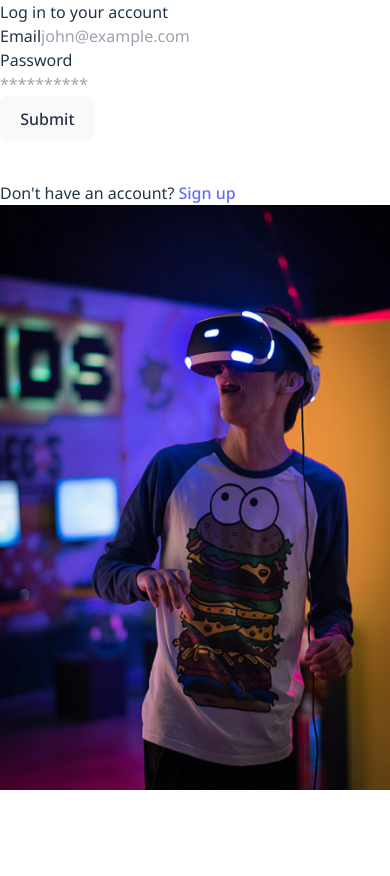
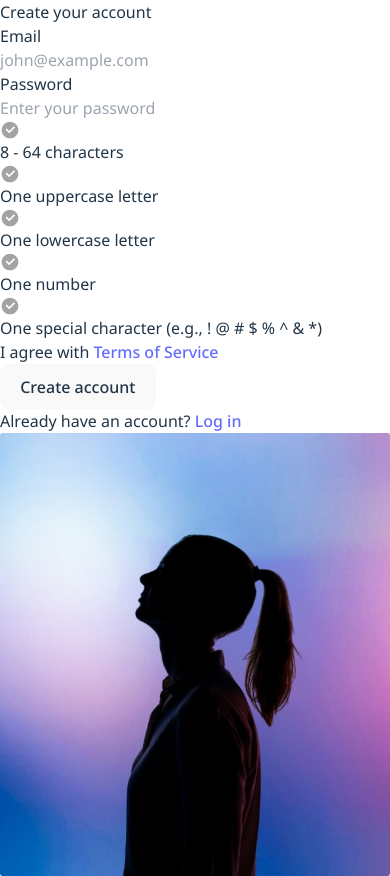
Before and after one commit to marekf93/LoginPageReact, a React (Vite) app: page /signup in a window 390 px wide. Before the commit the page ends 844 px from the top, so only its background shows below. Built offline with nearby package versions, Linux system fonts and the light colour scheme.

Commit message:
Create your account added TOS, clickable checkbox, inputs for password

```diff
--- a/src/App.tsx
+++ b/src/App.tsx
@@ -1,7 +1,8 @@
 import React, { useState, useEffect, useRef } from 'react';
+import { BrowserRouter as Router, Route, Routes, Navigate } from 'react-router-dom';
 import LoginForm from './components/LoginForm';
+import SignUp from './components/SignUp';
 import ErrorNotification from './components/ErrorNotification';
-
 
 const App: React.FC = () => {
   const [showError, setShowError] = useState(false);
@@ -20,22 +21,19 @@ const App: React.FC = () => {
   };
 
   return (
-    <div className="min-h-screen flex items-center justify-center p-4">
-      <div className="w-full max-w-6xl mx-auto flex flex-col lg:flex-row items-center justify-center">
-        <LoginForm onError={handleShowError} />
-        <div className="hidden lg:block lg:w-1/2 bg-white rounded-md shadow max-w-md">
-          <img
-            src="login_image.jfif"
-            alt="Login Image"
-            className="w-full h-full object-cover rounded-lg"
-          />
-        </div>
+    <Router>
+      <div className="min-h-screen flex items-center justify-center p-4">
+        <div className="w-full max-w-6xl mx-auto flex flex-col lg:flex-row items-center justify-center">
+          <Routes>
+            <Route path="/login" element={<LoginForm onError={handleShowError} />} />
+            <Route path="/signup" element={<SignUp onError={handleShowError} />} />
+            <Route path="/" element={<Navigate to="/login" replace />} />
+          </Routes>
+         </div>
+        {showError && <ErrorNotification />}
       </div>
-      {showError && <ErrorNotification />}
-    </div>
+    </Router>
   );
 };
 
-
-
 export default App;
--- a/src/components/LoginForm.tsx
+++ b/src/components/LoginForm.tsx
@@ -1,14 +1,6 @@
 import React, { useState } from 'react';
 import { GoogleLogin } from '@react-oauth/google';
-
-<GoogleLogin
-  onSuccess={credentialResponse => {
-    console.log(credentialResponse);
-  }}
-  onError={() => {
-    console.log('Login Failed');
-  }}
-/>;
+import { Link } from 'react-router-dom';
 
 interface LoginFormProps {
   onError: () => void;
@@ -30,6 +22,7 @@ const LoginForm: React.FC<LoginFormProps> = ({ onError }) => {
   };
 
   return (
+    <div className="flex w-full max-w-5xl mx-auto">
       <div className="w-full lg:w-1/2 max-w-md mx-auto lg:mx-0 px-6 py-12 bg-white rounded-lg shadow flex flex-col justify-center items-center gap-8">
         <h2 className="text-neutral-900 text-3xl font-semibold font-['Noto Sans'] leading-9 sm:text-center">Log in to your account</h2>
         <form className="w-full space-y-6" onSubmit={handleSubmit}>
@@ -72,8 +65,7 @@ const LoginForm: React.FC<LoginFormProps> = ({ onError }) => {
             </div>
           </div>
 
-
-        <div className="flex flex-col items-center gap-4 w-full">
+          <div className="flex flex-col items-center gap-4 w-full ">
             <button
               type="submit"
               className="w-full max-w-[300px] py-2 px-4 bg-indigo-600 hover:bg-indigo-700 rounded-md text-white text-sm font-medium transition-colors duration-300">
@@ -90,15 +82,23 @@ const LoginForm: React.FC<LoginFormProps> = ({ onError }) => {
               width={300}
             />
           </div>
-
         </form>
         <p className="text-center text-sm">
           <span className="text-neutral-600">Don't have an account? </span>
-        <a href="#" className="text-indigo-600 hover:text-indigo-500 font-medium">Sign up</a>
+          <Link to="/signup" className="text-blue-600 hover:underline cursor-pointer">
+            Sign up
+          </Link>
         </p>
+      </div>
+      <div className="hidden lg:block lg:w-1/2 bg-white rounded-md shadow">
+        <img
+          src="login_image.jfif"
+          alt="Login Image"
+          className="w-full h-full object-cover rounded-lg"
+        />
+      </div>
     </div>
   );
 };
 
-
 export default LoginForm;
--- /dev/null
+++ b/src/components/SignUp.tsx
@@ -0,0 +1,149 @@
+import React, { useState } from "react";
+import { Link } from "react-router-dom";
+
+const SignUp: React.FC = () => {
+  const [isChecked, setIsChecked] = useState(false);
+  const [email, setEmail] = useState("");
+  const [password, setPassword] = useState("");
+
+  const handleCheckboxClick = () => {
+    setIsChecked(!isChecked);
+  };
+  const inputClasses = "self-stretch px-3.5 py-2.5 bg-neutral-50 rounded border border-neutral-200 text-neutral-900 text-sm font-normal font-['Noto Sans'] leading-tight focus:outline-none focus:ring-2 focus:ring-indigo-700 focus:border-transparent transition duration-200 ease-in-out";
+
+  return (
+    <div className="flex w-full max-w-5xl mx-auto h-screen items-center justify-center px-4 sm:px-0">
+      <div className="w-96 flex-col justify-center items-center gap-6 inline-flex">
+        <div className="w-84 lg:w-96 text-neutral-900 text-3xl font-semibold font-['Noto Sans'] leading-9">
+          Create your account
+        </div>
+        <div className="h-80 flex-col justify-start items-start gap-6 flex">
+        <div className="self-stretch h-16 flex-col justify-start items-start gap-1.5 flex">
+            <div className="text-neutral-700 text-sm font-medium font-['Noto Sans'] leading-tight">
+              Email
+            </div>
+            <input
+              type="email"
+              value={email}
+              onChange={(e) => setEmail(e.target.value)}
+              placeholder="john@example.com"
+              className={inputClasses}
+            />
+          </div>
+          <div className="self-stretch h-16 flex-col justify-start items-start gap-1.5 flex">
+            <div className="text-neutral-700 text-sm font-medium font-['Noto Sans'] leading-tight">
+              Password
+            </div>
+            <input
+              type="password"
+              value={password}
+              onChange={(e) => setPassword(e.target.value)}
+              placeholder="Enter your password"
+              className={inputClasses}
+            />
+          </div>
+          <div className="self-stretch h-32 flex-col justify-start items-start gap-2 flex">
+            {[
+              "8 - 64 characters",
+              "One uppercase letter",
+              "One lowercase letter",
+              "One number",
+              "One special character (e.g., ! @ # $ % ^ & *)",
+            ].map((requirement, index) => (
+              <div
+                key={index}
+                className="self-stretch justify-start items-center gap-3 inline-flex"
+              >
+                <div className="w-5 h-5 relative">
+                  <img
+                    src="/checkbox-circle-fill.svg"
+                    alt="Checkbox"
+                    className="w-full h-full"
+                  />
+                </div>
+                <div className="grow shrink basis-0 flex-col justify-center items-start gap-3 inline-flex">
+                  <div className="self-stretch text-neutral-600 text-xs font-normal font-['Noto Sans'] leading-none">
+                    {requirement}
+                  </div>
+                </div>
+              </div>
+            ))}
+          </div>
+        </div>
+        <div className="h-32 flex-col justify-start items-start gap-6 flex">
+          <div className="self-stretch justify-start items-center gap-3 inline-flex">
+            <div className="p-1 rounded justify-start items-start gap-2 flex">
+              <div className="flex items-center">
+                <div
+                  className={`w-4 h-4 rounded border border-neutral-300 cursor-pointer flex items-center justify-center ${
+                    isChecked ? "bg-blue-500" : ""
+                  }`}
+                  onClick={handleCheckboxClick}
+                >
+                  {isChecked && (
+                    <svg
+                      className="w-3 h-3 text-white"
+                      fill="none"
+                      stroke="currentColor"
+                      viewBox="0 0 24 24"
+                      xmlns="http://www.w3.org/2000/svg"
+                    >
+                      <path
+                        strokeLinecap="round"
+                        strokeLinejoin="round"
+                        strokeWidth="2"
+                        d="M5 13l4 4L19 7"
+                      ></path>
+                    </svg>
+                  )}
+                </div>
+                <div>
+                  <span className="text-neutral-600 text-sm font-normal font-['Noto Sans'] leading-tight pl-3">
+                    I agree with
+                  </span>
+                  <span className="text-indigo-700 text-sm font-normal font-['Noto Sans'] leading-tight">
+                    {" "}
+                    <a
+                      href="https://www.verfacto.com/wp-content/uploads/2021/03/terms-of-service.pdf"
+                      target="_blank"
+                      rel="noopener noreferrer"
+                      className="text-indigo-700 text-sm font-normal font-['Noto Sans'] leading-tight hover:underline"
+                    >
+                      Terms of Service
+                    </a>
+                  </span>
+                </div>
+              </div>
+            </div>
+          </div>
+          <button className="self-stretch px-3.5 py-2.5 bg-indigo-600 hover:bg-indigo-700 rounded shadow justify-center items-center gap-1 inline-flex">
+            <div className="px-0.5 justify-center items-center flex">
+              <div className="text-white text-sm font-medium font-['Noto Sans'] leading-tight transition-colors duration-300">
+                Create account
+              </div>
+            </div>
+          </button>
+          <div className="self-stretch justify-center items-center gap-4 inline-flex">
+            <div>
+              <span className="text-neutral-900 text-sm font-medium font-['Noto Sans'] leading-tight">
+                Already have an account?{" "}
+              </span>
+              <span className="text-indigo-700 text-sm font-medium font-['Noto Sans'] leading-tight">
+                <Link to="/login">Log in</Link>
+              </span>
+            </div>
+          </div>
+        </div>
+      </div>
+      <div className="hidden lg:block lg:w-1/2 bg-white rounded-md shadow">
+        <img
+          src="signup_image.jfif"
+          alt="Sign Up Image"
+          className="w-full h-full object-cover rounded-lg"
+        />
+      </div>
+    </div>
+  );
+};
+
+export default SignUp;
```
Also changed, not shown: public/checkbox-circle-fill.svg (added), public/signup_image.jfif (added). Lines whose indentation alone changed are shown as unchanged.
